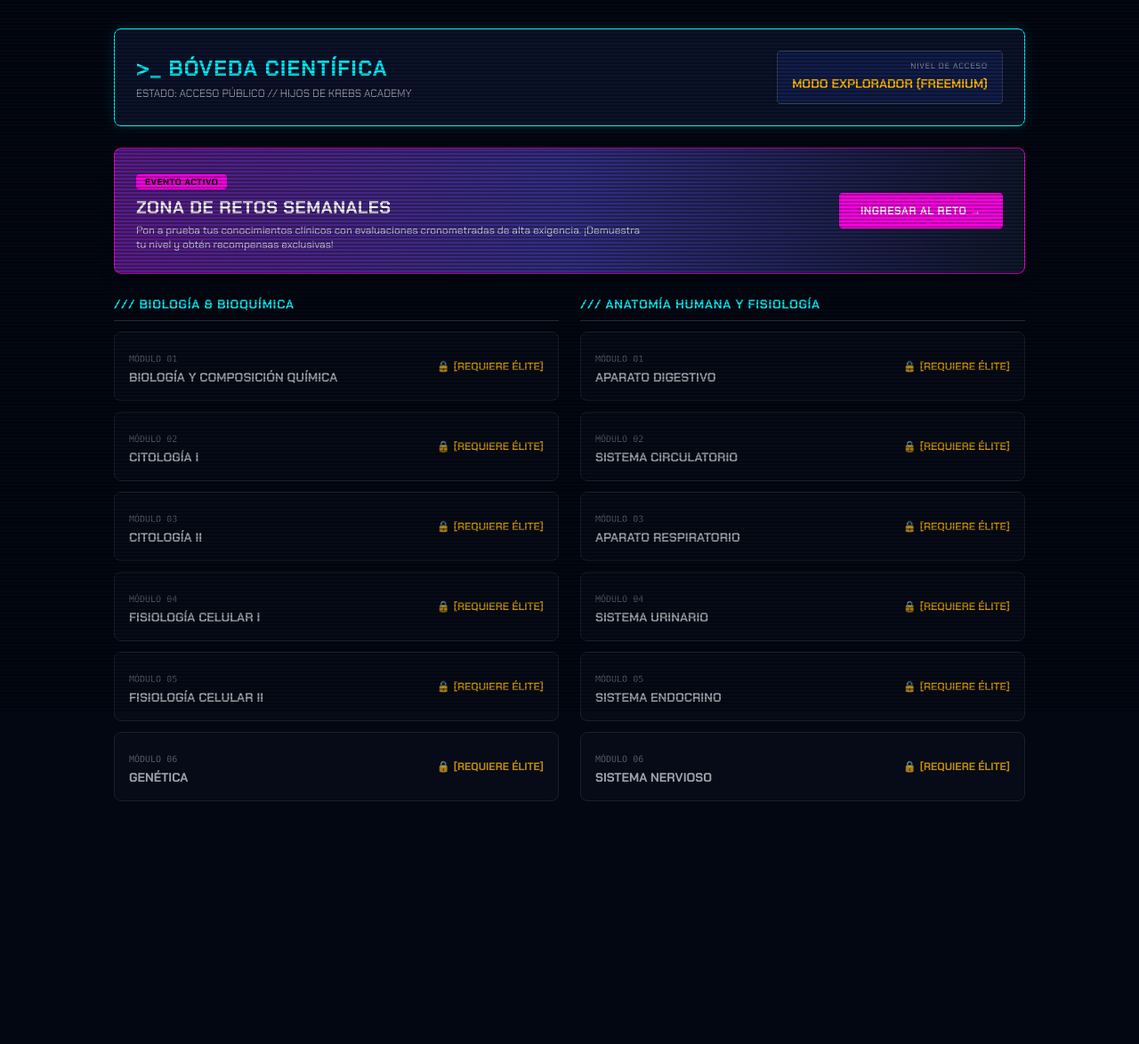
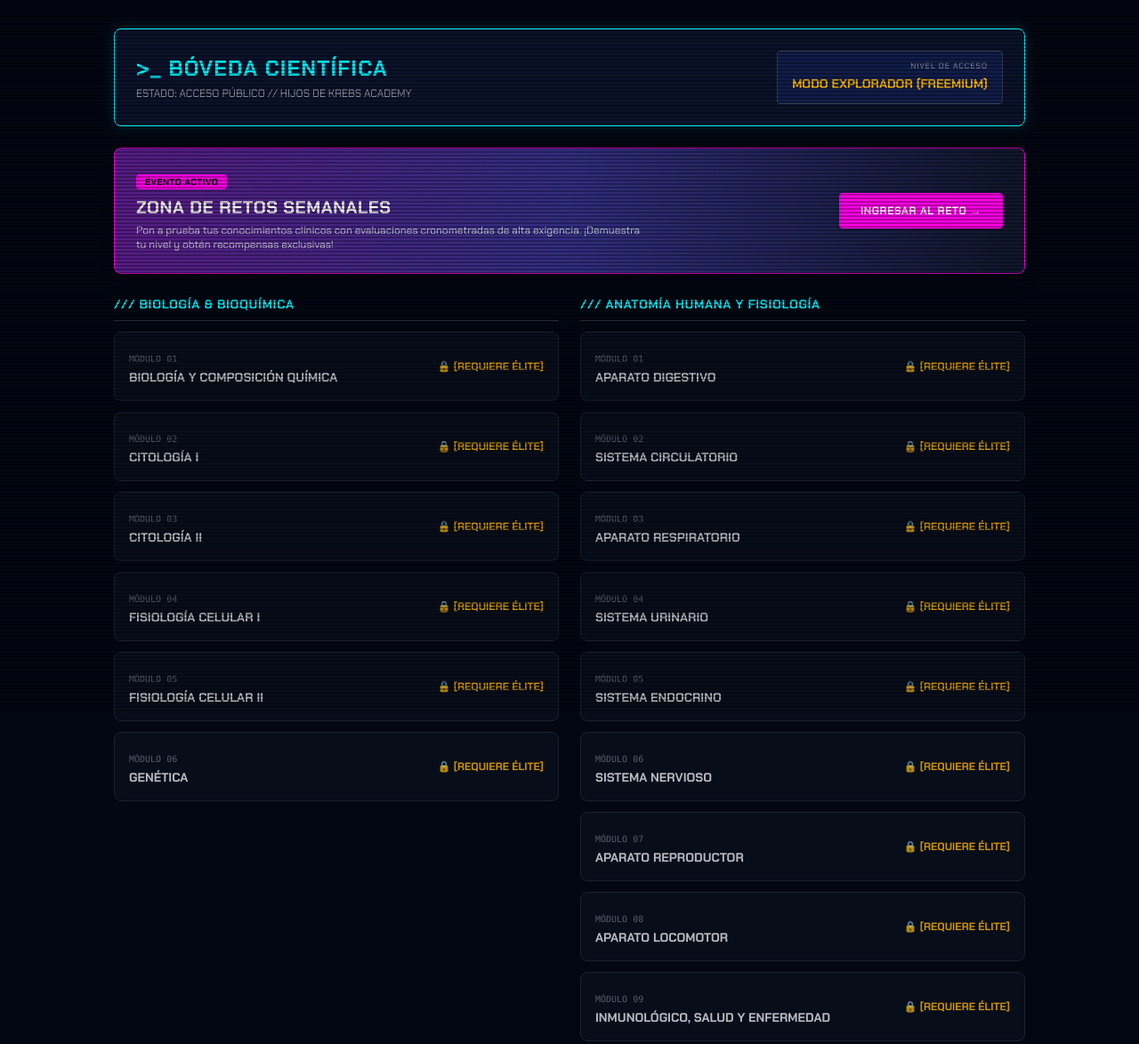
Before and after one commit to lvcxzxx1-prog/krebs-plataforma, a plain HTML site: page index.html in a window 1280 px wide. Shown: the whole page at 89% size. Before the commit the page ends 933 px from the top, so only its background shows below. Drawn offline with nearby package versions, Linux system fonts and the light colour scheme.

Commit message:
Update index.html

```diff
--- a/index.html
+++ b/index.html
@@ -55,29 +55,18 @@
             box-shadow: 0 0 20px rgba(255, 0, 229, 0.2);
         }
 
-        .module-card {
-            background: rgba(17, 24, 39, 0.7);
+        .module-card-locked {
+            background: rgba(17, 24, 39, 0.5);
             border: 1px solid #1f2937;
             transition: all 0.2s ease-in-out;
-        }
-
-        .module-card:hover {
-            border-color: var(--cyan);
-            background: rgba(0, 242, 255, 0.05);
-            transform: translateY(-2px);
-        }
-
-        .module-card-locked {
-            background: rgba(17, 24, 39, 0.4);
-            border: 1px solid #1f2937;
-            opacity: 0.75;
-            transition: all 0.2s ease-in-out;
+            opacity: 0.8;
         }
 
         .module-card-locked:hover {
             border-color: var(--warning);
             background: rgba(255, 183, 0, 0.05);
             opacity: 1.0;
+            transform: translateY(-2px);
         }
     </style>
 </head>
@@ -110,9 +99,9 @@
                     Pon a prueba tus conocimientos clínicos con evaluaciones cronometradas de alta exigencia. ¡Demuestra tu nivel y obtén recompensas exclusivas!
                 </p>
             </div>
-            <a href="Retos_Semanales/reto_sistema_urinario/index.html" class="px-6 py-3 bg-[var(--magenta)] text-white font-bold text-xs uppercase tracking-wider rounded shadow hover:bg-white hover:text-black transition-colors whitespace-nowrap">
-    Ingresar al Reto →
-</a>
+            <a href="Retos_Semanales/index.html" class="px-6 py-3 bg-[var(--magenta)] text-white font-bold text-xs uppercase tracking-wider rounded shadow hover:bg-white hover:text-black transition-colors whitespace-nowrap">
+                Ingresar al Reto →
+            </a>
         </section>
 
         <!-- GRILLA DE MÓDULOS DE BIOLOGÍA Y ANATOMÍA -->
@@ -124,143 +113,131 @@
                     /// BIOLOGÍA & BIOQUÍMICA
                 </h3>
 
-                <!-- Módulo 1 (Bloqueado) -->
-                <div onclick="mostrarAlertaPrivativa('Biología y Composición Química')" class="module-card-locked p-4 rounded-lg cursor-pointer flex justify-between items-center">
+                <div onclick="mostrarModalPrivativo('Biología y Composición Química')" class="module-card-locked p-4 rounded-lg cursor-pointer flex justify-between items-center">
                     <div>
                         <span class="text-[10px] text-gray-500 font-mono">MÓDULO 01</span>
-                        <h4 class="text-sm font-bold text-gray-300 uppercase">Biología y Composición Química</h4>
+                        <h4 class="text-sm font-bold text-gray-200 uppercase">Biología y Composición Química</h4>
                     </div>
-                    <span class="text-xs font-bold text-[var(--warning)] flex items-center gap-1">
-                        🔒 <span class="hidden sm:inline">[REQUIERE ÉLITE]</span>
-                    </span>
+                    <span class="text-xs font-bold text-[var(--warning)] flex items-center gap-1">🔒 [REQUIERE ÉLITE]</span>
                 </div>
 
-                <!-- Módulo 2 (Bloqueado) -->
-                <div onclick="mostrarAlertaPrivativa('Citología I')" class="module-card-locked p-4 rounded-lg cursor-pointer flex justify-between items-center">
+                <div onclick="mostrarModalPrivativo('Citología I')" class="module-card-locked p-4 rounded-lg cursor-pointer flex justify-between items-center">
                     <div>
                         <span class="text-[10px] text-gray-500 font-mono">MÓDULO 02</span>
-                        <h4 class="text-sm font-bold text-gray-300 uppercase">Citología I</h4>
+                        <h4 class="text-sm font-bold text-gray-200 uppercase">Citología I</h4>
                     </div>
-                    <span class="text-xs font-bold text-[var(--warning)] flex items-center gap-1">
-                        🔒 <span class="hidden sm:inline">[REQUIERE ÉLITE]</span>
-                    </span>
+                    <span class="text-xs font-bold text-[var(--warning)] flex items-center gap-1">🔒 [REQUIERE ÉLITE]</span>
                 </div>
 
-                <!-- Módulo 3 (Bloqueado) -->
-                <div onclick="mostrarAlertaPrivativa('Citología II')" class="module-card-locked p-4 rounded-lg cursor-pointer flex justify-between items-center">
+                <div onclick="mostrarModalPrivativo('Citología II')" class="module-card-locked p-4 rounded-lg cursor-pointer flex justify-between items-center">
                     <div>
                         <span class="text-[10px] text-gray-500 font-mono">MÓDULO 03</span>
-                        <h4 class="text-sm font-bold text-gray-300 uppercase">Citología II</h4>
+                        <h4 class="text-sm font-bold text-gray-200 uppercase">Citología II</h4>
                     </div>
-                    <span class="text-xs font-bold text-[var(--warning)] flex items-center gap-1">
-                        🔒 <span class="hidden sm:inline">[REQUIERE ÉLITE]</span>
-                    </span>
+                    <span class="text-xs font-bold text-[var(--warning)] flex items-center gap-1">🔒 [REQUIERE ÉLITE]</span>
                 </div>
 
-                <!-- Módulo 4 (Bloqueado) -->
-                <div onclick="mostrarAlertaPrivativa('Fisiología Celular I')" class="module-card-locked p-4 rounded-lg cursor-pointer flex justify-between items-center">
+                <div onclick="mostrarModalPrivativo('Fisiología Celular I')" class="module-card-locked p-4 rounded-lg cursor-pointer flex justify-between items-center">
                     <div>
                         <span class="text-[10px] text-gray-500 font-mono">MÓDULO 04</span>
-                        <h4 class="text-sm font-bold text-gray-300 uppercase">Fisiología Celular I</h4>
+                        <h4 class="text-sm font-bold text-gray-200 uppercase">Fisiología Celular I</h4>
                     </div>
-                    <span class="text-xs font-bold text-[var(--warning)] flex items-center gap-1">
-                        🔒 <span class="hidden sm:inline">[REQUIERE ÉLITE]</span>
-                    </span>
+                    <span class="text-xs font-bold text-[var(--warning)] flex items-center gap-1">🔒 [REQUIERE ÉLITE]</span>
                 </div>
 
-                <!-- Módulo 5 (Bloqueado) -->
-                <div onclick="mostrarAlertaPrivativa('Fisiología Celular II')" class="module-card-locked p-4 rounded-lg cursor-pointer flex justify-between items-center">
+                <div onclick="mostrarModalPrivativo('Fisiología Celular II')" class="module-card-locked p-4 rounded-lg cursor-pointer flex justify-between items-center">
                     <div>
                         <span class="text-[10px] text-gray-500 font-mono">MÓDULO 05</span>
-                        <h4 class="text-sm font-bold text-gray-300 uppercase">Fisiología Celular II</h4>
+                        <h4 class="text-sm font-bold text-gray-200 uppercase">Fisiología Celular II</h4>
                     </div>
-                    <span class="text-xs font-bold text-[var(--warning)] flex items-center gap-1">
-                        🔒 <span class="hidden sm:inline">[REQUIERE ÉLITE]</span>
-                    </span>
+                    <span class="text-xs font-bold text-[var(--warning)] flex items-center gap-1">🔒 [REQUIERE ÉLITE]</span>
                 </div>
 
-                <!-- Módulo 6 (Bloqueado) -->
-                <div onclick="mostrarAlertaPrivativa('Genética')" class="module-card-locked p-4 rounded-lg cursor-pointer flex justify-between items-center">
+                <div onclick="mostrarModalPrivativo('Genética')" class="module-card-locked p-4 rounded-lg cursor-pointer flex justify-between items-center">
                     <div>
                         <span class="text-[10px] text-gray-500 font-mono">MÓDULO 06</span>
-                        <h4 class="text-sm font-bold text-gray-300 uppercase">Genética</h4>
+                        <h4 class="text-sm font-bold text-gray-200 uppercase">Genética</h4>
                     </div>
-                    <span class="text-xs font-bold text-[var(--warning)] flex items-center gap-1">
-                        🔒 <span class="hidden sm:inline">[REQUIERE ÉLITE]</span>
-                    </span>
+                    <span class="text-xs font-bold text-[var(--warning)] flex items-center gap-1">🔒 [REQUIERE ÉLITE]</span>
                 </div>
             </section>
 
-            <!-- COLUMNA ANATOMÍA -->
+            <!-- COLUMNA ANATOMÍA (LOS 9 MÓDULOS) -->
             <section class="space-y-3">
                 <h3 class="text-sm font-bold text-[var(--cyan)] uppercase tracking-wider border-b border-gray-800 pb-2">
                     /// ANATOMÍA HUMANA Y FISIOLOGÍA
                 </h3>
 
-                <!-- Aparato Digestivo (Bloqueado) -->
-                <div onclick="mostrarAlertaPrivativa('Aparato Digestivo')" class="module-card-locked p-4 rounded-lg cursor-pointer flex justify-between items-center">
+                <div onclick="mostrarModalPrivativo('Aparato Digestivo')" class="module-card-locked p-4 rounded-lg cursor-pointer flex justify-between items-center">
                     <div>
                         <span class="text-[10px] text-gray-500 font-mono">MÓDULO 01</span>
-                        <h4 class="text-sm font-bold text-gray-300 uppercase">Aparato Digestivo</h4>
+                        <h4 class="text-sm font-bold text-gray-200 uppercase">Aparato Digestivo</h4>
                     </div>
-                    <span class="text-xs font-bold text-[var(--warning)] flex items-center gap-1">
-                        🔒 <span class="hidden sm:inline">[REQUIERE ÉLITE]</span>
-                    </span>
+                    <span class="text-xs font-bold text-[var(--warning)] flex items-center gap-1">🔒 [REQUIERE ÉLITE]</span>
                 </div>
 
-                <!-- Sistema Circulatorio (Bloqueado) -->
-                <div onclick="mostrarAlertaPrivativa('Sistema Circulatorio')" class="module-card-locked p-4 rounded-lg cursor-pointer flex justify-between items-center">
+                <div onclick="mostrarModalPrivativo('Sistema Circulatorio')" class="module-card-locked p-4 rounded-lg cursor-pointer flex justify-between items-center">
                     <div>
                         <span class="text-[10px] text-gray-500 font-mono">MÓDULO 02</span>
-                        <h4 class="text-sm font-bold text-gray-300 uppercase">Sistema Circulatorio</h4>
+                        <h4 class="text-sm font-bold text-gray-200 uppercase">Sistema Circulatorio</h4>
                     </div>
-                    <span class="text-xs font-bold text-[var(--warning)] flex items-center gap-1">
-                        🔒 <span class="hidden sm:inline">[REQUIERE ÉLITE]</span>
-                    </span>
+                    <span class="text-xs font-bold text-[var(--warning)] flex items-center gap-1">🔒 [REQUIERE ÉLITE]</span>
                 </div>
 
-                <!-- Aparato Respiratorio (Bloqueado) -->
-                <div onclick="mostrarAlertaPrivativa('Aparato Respiratorio')" class="module-card-locked p-4 rounded-lg cursor-pointer flex justify-between items-center">
+                <div onclick="mostrarModalPrivativo('Aparato Respiratorio')" class="module-card-locked p-4 rounded-lg cursor-pointer flex justify-between items-center">
                     <div>
                         <span class="text-[10px] text-gray-500 font-mono">MÓDULO 03</span>
-                        <h4 class="text-sm font-bold text-gray-300 uppercase">Aparato Respiratorio</h4>
+                        <h4 class="text-sm font-bold text-gray-200 uppercase">Aparato Respiratorio</h4>
                     </div>
-                    <span class="text-xs font-bold text-[var(--warning)] flex items-center gap-1">
-                        🔒 <span class="hidden sm:inline">[REQUIERE ÉLITE]</span>
-                    </span>
+                    <span class="text-xs font-bold text-[var(--warning)] flex items-center gap-1">🔒 [REQUIERE ÉLITE]</span>
                 </div>
 
-                <!-- Sistema Urinario (Bloqueado) -->
-                <div onclick="mostrarAlertaPrivativa('Sistema Urinario')" class="module-card-locked p-4 rounded-lg cursor-pointer flex justify-between items-center">
+                <div onclick="mostrarModalPrivativo('Sistema Urinario')" class="module-card-locked p-4 rounded-lg cursor-pointer flex justify-between items-center">
                     <div>
                         <span class="text-[10px] text-gray-500 font-mono">MÓDULO 04</span>
-                        <h4 class="text-sm font-bold text-gray-300 uppercase">Sistema Urinario</h4>
+                        <h4 class="text-sm font-bold text-gray-200 uppercase">Sistema Urinario</h4>
                     </div>
-                    <span class="text-xs font-bold text-[var(--warning)] flex items-center gap-1">
-                        🔒 <span class="hidden sm:inline">[REQUIERE ÉLITE]</span>
-                    </span>
+                    <span class="text-xs font-bold text-[var(--warning)] flex items-center gap-1">🔒 [REQUIERE ÉLITE]</span>
                 </div>
 
-                <!-- Sistema Endocrino (Bloqueado) -->
-                <div onclick="mostrarAlertaPrivativa('Sistema Endocrino')" class="module-card-locked p-4 rounded-lg cursor-pointer flex justify-between items-center">
+                <div onclick="mostrarModalPrivativo('Sistema Endocrino')" class="module-card-locked p-4 rounded-lg cursor-pointer flex justify-between items-center">
                     <div>
                         <span class="text-[10px] text-gray-500 font-mono">MÓDULO 05</span>
-                        <h4 class="text-sm font-bold text-gray-300 uppercase">Sistema Endocrino</h4>
+                        <h4 class="text-sm font-bold text-gray-200 uppercase">Sistema Endocrino</h4>
                     </div>
-                    <span class="text-xs font-bold text-[var(--warning)] flex items-center gap-1">
-                        🔒 <span class="hidden sm:inline">[REQUIERE ÉLITE]</span>
-                    </span>
+                    <span class="text-xs font-bold text-[var(--warning)] flex items-center gap-1">🔒 [REQUIERE ÉLITE]</span>
                 </div>
 
-                <!-- Sistema Nervioso (Bloqueado) -->
-                <div onclick="mostrarAlertaPrivativa('Sistema Nervioso')" class="module-card-locked p-4 rounded-lg cursor-pointer flex justify-between items-center">
+                <div onclick="mostrarModalPrivativo('Sistema Nervioso')" class="module-card-locked p-4 rounded-lg cursor-pointer flex justify-between items-center">
                     <div>
                         <span class="text-[10px] text-gray-500 font-mono">MÓDULO 06</span>
-                        <h4 class="text-sm font-bold text-gray-300 uppercase">Sistema Nervioso</h4>
+                        <h4 class="text-sm font-bold text-gray-200 uppercase">Sistema Nervioso</h4>
                     </div>
-                    <span class="text-xs font-bold text-[var(--warning)] flex items-center gap-1">
-                        🔒 <span class="hidden sm:inline">[REQUIERE ÉLITE]</span>
-                    </span>
+                    <span class="text-xs font-bold text-[var(--warning)] flex items-center gap-1">🔒 [REQUIERE ÉLITE]</span>
+                </div>
+
+                <div onclick="mostrarModalPrivativo('Aparato Reproductor')" class="module-card-locked p-4 rounded-lg cursor-pointer flex justify-between items-center">
+                    <div>
+                        <span class="text-[10px] text-gray-500 font-mono">MÓDULO 07</span>
+                        <h4 class="text-sm font-bold text-gray-200 uppercase">Aparato Reproductor</h4>
+                    </div>
+                    <span class="text-xs font-bold text-[var(--warning)] flex items-center gap-1">🔒 [REQUIERE ÉLITE]</span>
+                </div>
+
+                <div onclick="mostrarModalPrivativo('Aparato Locomotor')" class="module-card-locked p-4 rounded-lg cursor-pointer flex justify-between items-center">
+                    <div>
+                        <span class="text-[10px] text-gray-500 font-mono">MÓDULO 08</span>
+                        <h4 class="text-sm font-bold text-gray-200 uppercase">Aparato Locomotor</h4>
+                    </div>
+                    <span class="text-xs font-bold text-[var(--warning)] flex items-center gap-1">🔒 [REQUIERE ÉLITE]</span>
+                </div>
+
+                <div onclick="mostrarModalPrivativo('Inmunológico, Salud y Enfermedad')" class="module-card-locked p-4 rounded-lg cursor-pointer flex justify-between items-center">
+                    <div>
+                        <span class="text-[10px] text-gray-500 font-mono">MÓDULO 09</span>
+                        <h4 class="text-sm font-bold text-gray-200 uppercase">Inmunológico, Salud y Enfermedad</h4>
+                    </div>
+                    <span class="text-xs font-bold text-[var(--warning)] flex items-center gap-1">🔒 [REQUIERE ÉLITE]</span>
                 </div>
             </section>
 
@@ -268,9 +245,40 @@
 
     </main>
 
-    <!-- SCRIPT PARA INTERACCIÓN DE BLOQUEO Y VENTANA DE CONVERSIÓN -->
+    <!-- VENTANA MODAL CIBERNÉTICA CON WHATSAPP DIRECTO -->
+    <div id="elite-modal" class="fixed inset-0 bg-black/80 backdrop-blur-sm z-50 hidden items-center justify-center p-4">
+        <div class="bg-[#0b132b] neon-border-magenta rounded-lg max-w-md w-full p-6 space-y-5 shadow-2xl relative">
+            <div class="flex justify-between items-start border-b border-gray-800 pb-3">
+                <div class="flex items-center gap-2">
+                    <span class="text-xl">🔒</span>
+                    <h3 class="text-xs sm:text-sm font-bold text-[var(--warning)] uppercase tracking-wider">>_ ACCESO ÉLITE REQUERIDO</h3>
+                </div>
+                <button onclick="cerrarModal()" class="text-gray-400 hover:text-white text-lg font-bold">×</button>
+            </div>
+
+            <div class="space-y-3 text-xs sm:text-sm">
+                <p class="text-gray-300 leading-relaxed">
+                    El módulo <strong id="modal-module-title" class="text-[var(--cyan)] uppercase"></strong> forma parte exclusiva de la <span class="text-[var(--warning)] font-bold">Bóveda Élite de Hijos de Krebs</span>.
+                </p>
+                <p class="text-gray-400">
+                    Comunícate directamente con nosotros para adquirir tu membresía y desbloquear todos los módulos de Biología y Anatomía al instante.
+                </p>
+            </div>
+
+            <div class="space-y-2 pt-2">
+                <a id="modal-whatsapp-btn" href="#" target="_blank" class="block w-full py-3.5 bg-emerald-600 hover:bg-emerald-500 text-white font-bold text-xs uppercase tracking-wider rounded text-center transition-colors shadow-lg flex items-center justify-center gap-2">
+                    <span class="text-base">💬</span> Solicitar Acceso por WhatsApp
+                </a>
+                <button onclick="cerrarModal()" class="w-full py-2.5 bg-gray-800 hover:bg-gray-700 text-gray-300 font-bold text-xs uppercase tracking-wider rounded transition-colors border border-gray-700">
+                    Regresar al Explorador
+                </button>
+            </div>
+        </div>
+    </div>
+
+    <!-- SCRIPT DE INTERACCIÓN MODAL Y AUDIO -->
     <script>
-        function mostrarAlertaPrivativa(nombreModulo) {
+        function mostrarModalPrivativo(nombreModulo) {
             try {
                 if (typeof Tone !== 'undefined') {
                     if (Tone.context.state !== 'running') Tone.start();
@@ -282,7 +290,22 @@
                 }
             } catch(e) {}
 
-            alert(`🔒 ACCESO RESTRINGIDO\n\nEl módulo "${nombreModulo}" forma parte de la Bóveda Élite de Hijos de Krebs.\n\nPara desbloquear este y todos los módulos completos de Biología y Anatomía, comunícate con nosotros para adquirir tu membresía o canjear tus códigos de acceso.`);
+            const modal = document.getElementById('elite-modal');
+            const titleEl = document.getElementById('modal-module-title');
+            const btnWhatsApp = document.getElementById('modal-whatsapp-btn');
+
+            titleEl.textContent = nombreModulo;
+            const mensajeWp = encodeURIComponent(`Hola, Maestro Antonio. Deseo adquirir la membresía de la Bóveda Élite para desbloquear el módulo "${nombreModulo}" y toda la plataforma. Quedo atento a la información.`);
+            btnWhatsApp.href = `https://wa.me/51941071347?text=${mensajeWp}`;
+
+            modal.classList.remove('hidden');
+            modal.classList.add('flex');
+        }
+
+        function cerrarModal() {
+            const modal = document.getElementById('elite-modal');
+            modal.classList.remove('flex');
+            modal.classList.add('hidden');
         }
     </script>
 </body>
```
